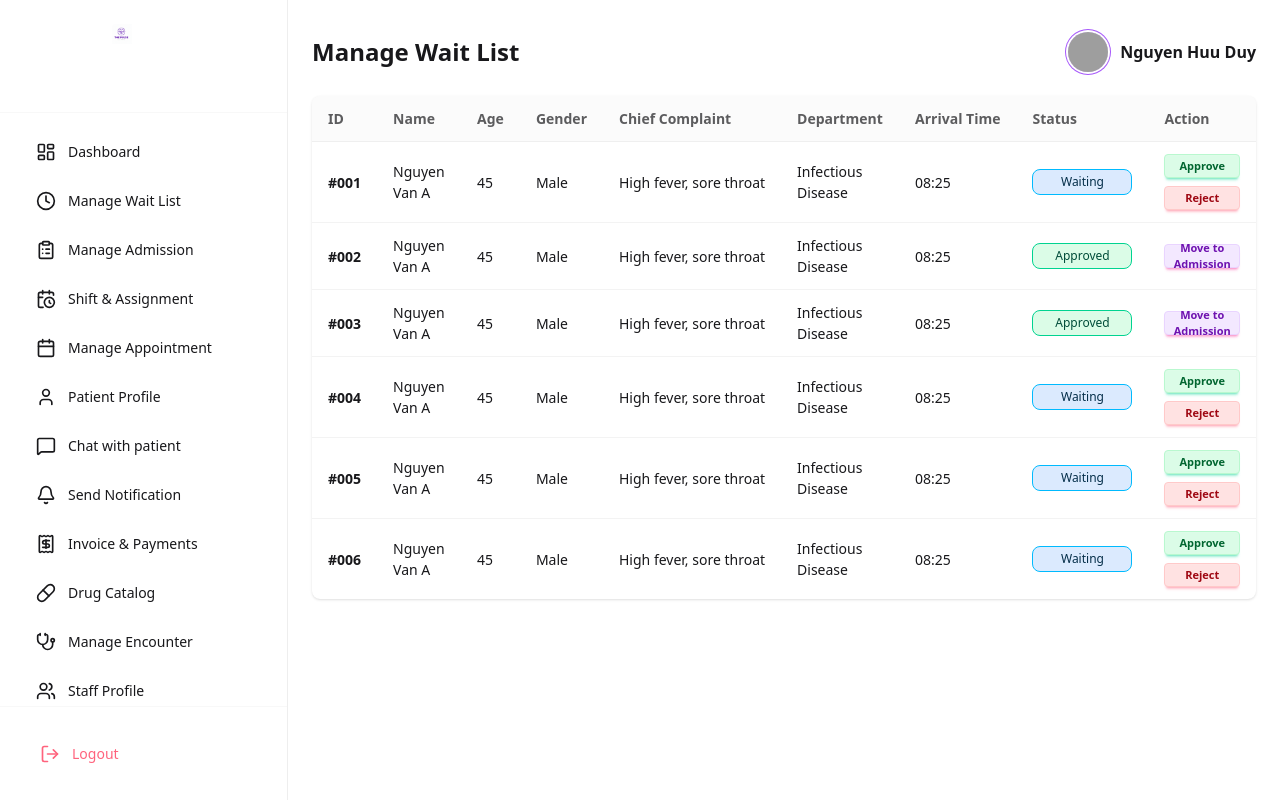
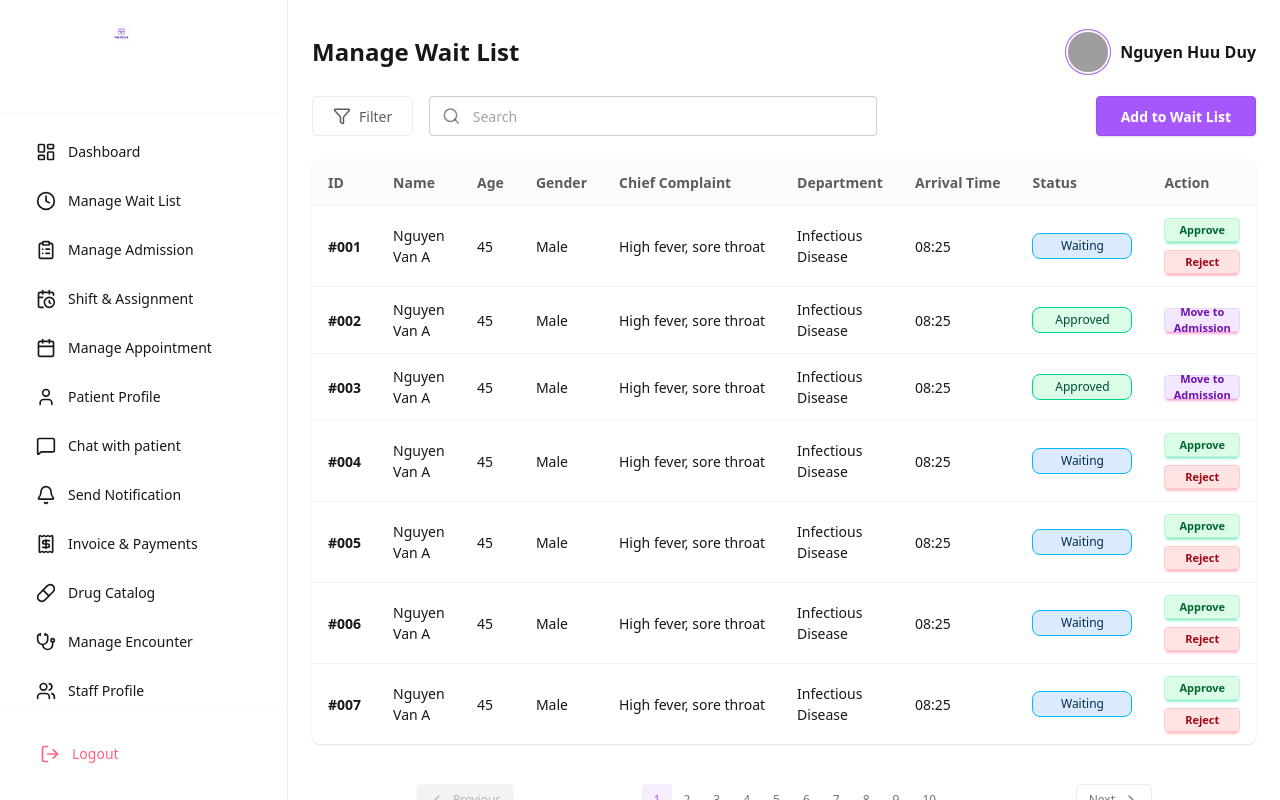
Before and after one commit to the-pulse-clinic-uit/pulse-web, a Next.js app: page /staff/wait-list in a window 1280 px wide. Built offline with nearby package versions, Linux system fonts and the light colour scheme; grey boxes are pictures that could not be loaded.

Commit message:
feat(staff): add tool bar and pagination for wait list page

```diff
--- a/app/staff/(workspace)/wait-list/page.tsx
+++ b/app/staff/(workspace)/wait-list/page.tsx
@@ -1,5 +1,8 @@
+"use client";
 import Header from "@/components/staff/Header";
 import DataTable from "@/components/staff/wait-list/WaitListTable";
+import WaitListToolbar from "@/components/staff/wait-list/WaitListToolBar";
+import Pagination from "@/components/ui/Pagination";
 import { Patient } from "@/types";
 
 const mockPatients: Patient[] = [
@@ -63,13 +66,33 @@ const mockPatients: Patient[] = [
         arrivalTime: "08:25",
         status: "Waiting",
     },
+    {
+        id: "#007",
+        name: "Nguyen Van A",
+        age: 45,
+        gender: "Male",
+        chiefComplaint: "High fever, sore throat",
+        department: "Infectious Disease",
+        arrivalTime: "08:25",
+        status: "Waiting",
+    },
 ];
 
 export default function WaitListPage() {
     return (
         <div className="flex flex-col gap-6 min-h-screen px-6 py-8 bg-white">
             <Header tabName="Manage Wait List" userName="Nguyen Huu Duy" />
+            <WaitListToolbar
+                onSearch={() => {}}
+                onFilter={() => {}}
+                onAdd={() => {}}
+            />
             <DataTable patients={mockPatients} />
+            <Pagination
+                currentPage={1}
+                totalPages={10}
+                onPageChange={() => {}}
+            />
         </div>
     );
 }
--- /dev/null
+++ b/components/staff/wait-list/WaitListToolBar.tsx
@@ -0,0 +1,50 @@
+"use client";
+
+import { Filter, Search } from "lucide-react";
+
+interface PatientToolbarProps {
+    onSearch?: (value: string) => void;
+    onFilter?: () => void;
+    onAdd?: () => void;
+}
+
+const WaitListToolbar = ({
+    onSearch,
+    onFilter,
+    onAdd,
+}: PatientToolbarProps) => {
+    return (
+        <div className="flex flex-col md:flex-row justify-between items-center gap-4">
+            <div className="flex items-center gap-4 w-full md:w-auto flex-1">
+                <button
+                    onClick={onFilter}
+                    className="btn btn-outline border-base-300 text-base-content/70 hover:bg-base-200 hover:border-base-300 font-medium normal-case bg-white gap-2 px-5"
+                >
+                    <Filter size={18} />
+                    <span>Filter</span>
+                </button>
+
+                <label className="input input-bordered flex items-center gap-3 w-full max-w-md bg-white text-base-content/70 focus-within:text-base-content">
+                    <Search size={20} className="text-base-content/50" />
+                    <input
+                        type="text"
+                        className="grow placeholder:text-base-content/40"
+                        placeholder="Search"
+                        onChange={(e) => onSearch && onSearch(e.target.value)}
+                    />
+                </label>
+            </div>
+
+            <div className="w-full md:w-auto">
+                <button
+                    onClick={onAdd}
+                    className="btn btn-primary text-white normal-case px-6 w-full md:w-auto gap-2 shadow-sm"
+                >
+                    Add to Wait List
+                </button>
+            </div>
+        </div>
+    );
+};
+
+export default WaitListToolbar;
--- /dev/null
+++ b/components/ui/Pagination.tsx
@@ -0,0 +1,62 @@
+import { ChevronLeft, ChevronRight } from "lucide-react";
+
+interface PaginationProps {
+    currentPage: number;
+    totalPages: number;
+    onPageChange: (page: number) => void;
+}
+
+const Pagination: React.FC<PaginationProps> = ({
+    currentPage,
+    totalPages,
+    onPageChange,
+}) => {
+    const pageNumbers = [];
+    for (let i = 1; i <= totalPages; i++) {
+        pageNumbers.push(i);
+    }
+
+    return (
+        <div className="flex items-center justify-between w-full max-w-3xl mx-auto p-4">
+            <button
+                className={`btn btn-outline btn-sm gap-2 normal-case font-medium text-base-content/60 border-base-300 hover:border-base-400 hover:bg-base-200 ${
+                    currentPage === 1 ? "btn-disabled opacity-50" : ""
+                }`}
+                onClick={() => onPageChange(currentPage - 1)}
+                disabled={currentPage === 1}
+            >
+                <ChevronLeft size={16} />
+                Previous
+            </button>
+
+            <div className="join">
+                {pageNumbers.map((number) => (
+                    <button
+                        key={number}
+                        className={`join-item btn btn-sm border-none font-medium ${
+                            currentPage === number
+                                ? "bg-primary/10 text-primary hover:bg-primary/20"
+                                : "btn-ghost text-base-content/60"
+                        }`}
+                        onClick={() => onPageChange(number)}
+                    >
+                        {number}
+                    </button>
+                ))}
+            </div>
+
+            <button
+                className={`btn btn-outline btn-sm gap-2 normal-case font-medium text-base-content/60 border-base-300 hover:border-base-400 hover:bg-base-200 ${
+                    currentPage === totalPages ? "btn-disabled opacity-50" : ""
+                }`}
+                onClick={() => onPageChange(currentPage + 1)}
+                disabled={currentPage === totalPages}
+            >
+                Next
+                <ChevronRight size={16} />
+            </button>
+        </div>
+    );
+};
+
+export default Pagination;
```
